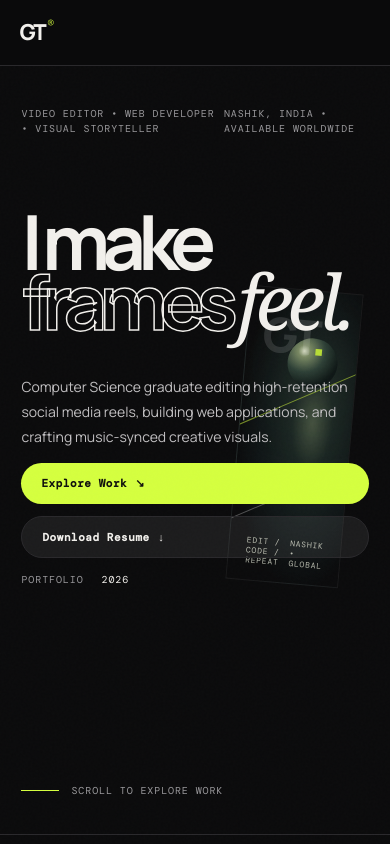
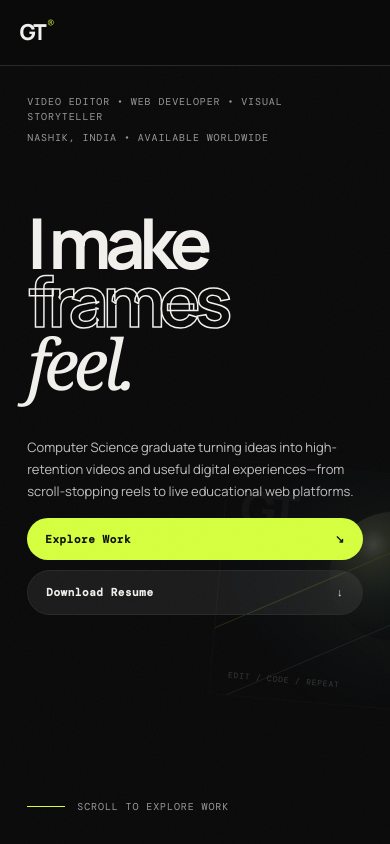
Before and after one commit to Ganesh0419/Portfolio, a plain HTML site: page ganesh_video_editor_portfolio/index.html in a window 390 px wide. Shown: the top 844 px of the page. Drawn offline with nearby package versions, Linux system fonts and the light colour scheme; a web font is replaced by a local one.

Commit message:
Fix deployed mobile hero overflow

```diff
--- a/ganesh_video_editor_portfolio/index.html
+++ b/ganesh_video_editor_portfolio/index.html
@@ -39,7 +39,7 @@
       <h1>I make<br><span class="outline">frames</span> <em>feel.</em></h1>
 
       <div class="hero-bottom">
-        <p>Computer Science graduate editing high-retention social media reels, building web applications, and crafting music-synced creative visuals.</p>
+        <p>Computer Science graduate turning ideas into high-retention videos and useful digital experiences—from scroll-stopping reels to live educational web platforms.</p>
         <div class="hero-cta-group">
           <a class="hero-pill-btn" href="#work-professional">
             <span>Explore Work</span>
--- a/ganesh_video_editor_portfolio/style.css
+++ b/ganesh_video_editor_portfolio/style.css
@@ -227,3 +227,23 @@ footer>a:last-child{color:#b6b4b8}
   .social-links{flex-direction:column;gap:14px}
   .skill-list span{font-size:11px;padding:12px 8px}
 }
+/* Narrow phone fixes */
+@media(max-width:500px){
+  html,body{width:100%;min-width:0;overflow-x:hidden}
+  .hero{width:100%;min-width:0;padding:28px 7vw 30px;min-height:calc(100svh - 66px);overflow:hidden}
+  .hero-meta{display:grid;grid-template-columns:1fr;gap:6px;line-height:1.5;max-width:100%}
+  .hero-meta span{max-width:100%;overflow-wrap:anywhere}
+  h1{font-size:clamp(48px,18vw,82px);line-height:.84;letter-spacing:-.09em;margin:8vh 0 5vh;max-width:100%;overflow-wrap:normal}
+  h1 em{display:block;margin-top:4px}
+  .hero-bottom{display:flex;align-items:stretch;gap:16px;width:100%}
+  .hero-bottom>p{width:100%;max-width:none;font-size:13px;line-height:1.7}
+  .hero-cta-group{width:100%;gap:10px}
+  .hero-pill-btn{justify-content:space-between;width:100%;padding:13px 18px}
+  .hero-index{display:none}
+  .hero-art{width:74vw;height:28vh;min-height:180px;right:-30%;top:52%;opacity:.22;pointer-events:none}
+  .section-heading{flex-direction:column;align-items:flex-start;margin-bottom:32px}
+  .heading-note{width:100%;max-width:none}
+  .webdev-grid,.project-grid{grid-template-columns:minmax(0,1fr)}
+  .webdev-card,.project{min-width:0}
+  .webdev-btn{width:100%}
+}
```
